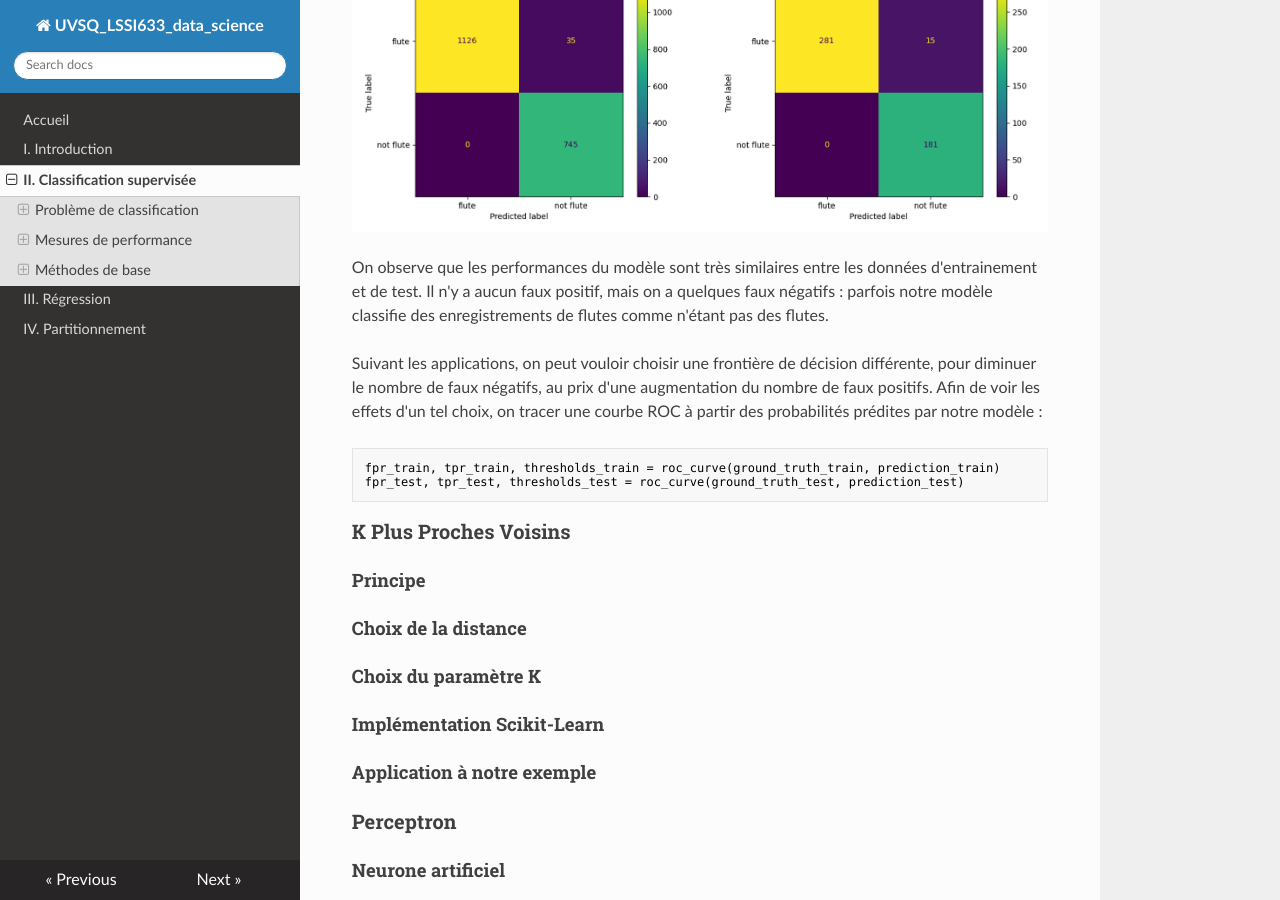
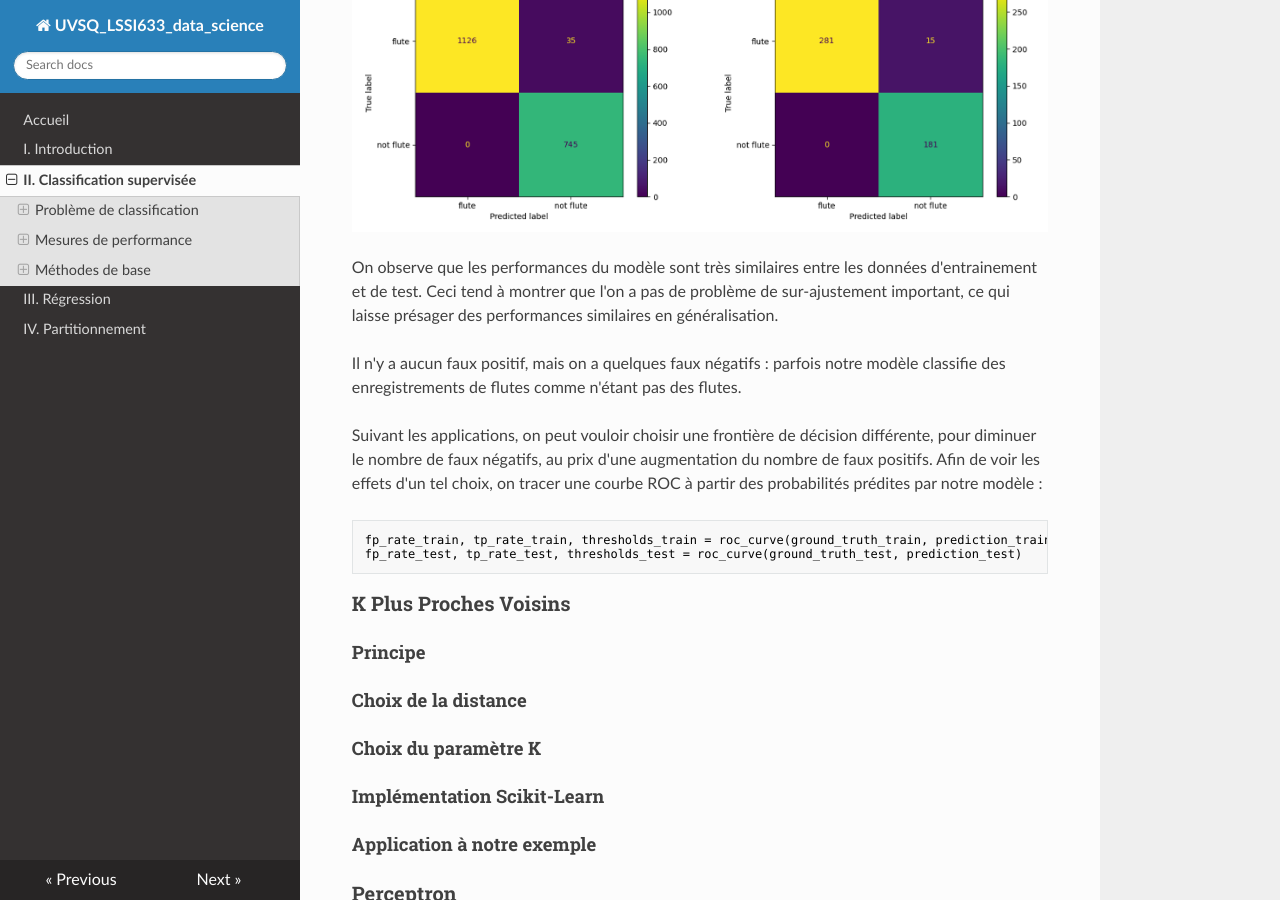
Before and after one commit to NicOudart/UVSQ_LSSI633_data_science, an MkDocs documentation site: the page built from docs/Chap2_Classification_supervisee.md, in a window 1280 px wide and 900 px high, scrolled down 15625 px. Built offline with MkDocs 1.6.1, drawn with Linux system fonts in a browser that asks for light colours; nearby versions of some CDN libraries.

Commit message:
-Progress on Chapter 2.

```diff
--- a/docs/Chap2_Classification_supervisee.md
+++ b/docs/Chap2_Classification_supervisee.md
@@ -494,14 +494,16 @@ Voici les résultats en entrainement obtenus pour notre exemple :
 ![Exemple de matrice de confusion](img/Chap2_exemple_matrice_confusion.png)
 
 On observe que les performances du modèle sont très similaires entre les données d'entrainement et de test.
+Ceci tend à montrer que l'on a pas de problème de sur-ajustement important, ce qui laisse présager des performances similaires en généralisation.
+
 Il n'y a aucun faux positif, mais on a quelques faux négatifs : parfois notre modèle classifie des enregistrements de flutes comme n'étant pas des flutes.
 
 Suivant les applications, on peut vouloir choisir une frontière de décision différente, pour diminuer le nombre de faux négatifs, au prix d'une augmentation du nombre de faux positifs.
 Afin de voir les effets d'un tel choix, on tracer une courbe ROC à partir des probabilités prédites par notre modèle :
 
 ~~~
-fpr_train, tpr_train, thresholds_train = roc_curve(ground_truth_train, prediction_train)
-fpr_test, tpr_test, thresholds_test = roc_curve(ground_truth_test, prediction_test)
+fp_rate_train, tp_rate_train, thresholds_train = roc_curve(ground_truth_train, prediction_train)
+fp_rate_test, tp_rate_test, thresholds_test = roc_curve(ground_truth_test, prediction_test)
 ~~~
 
 ### K Plus Proches Voisins
```
